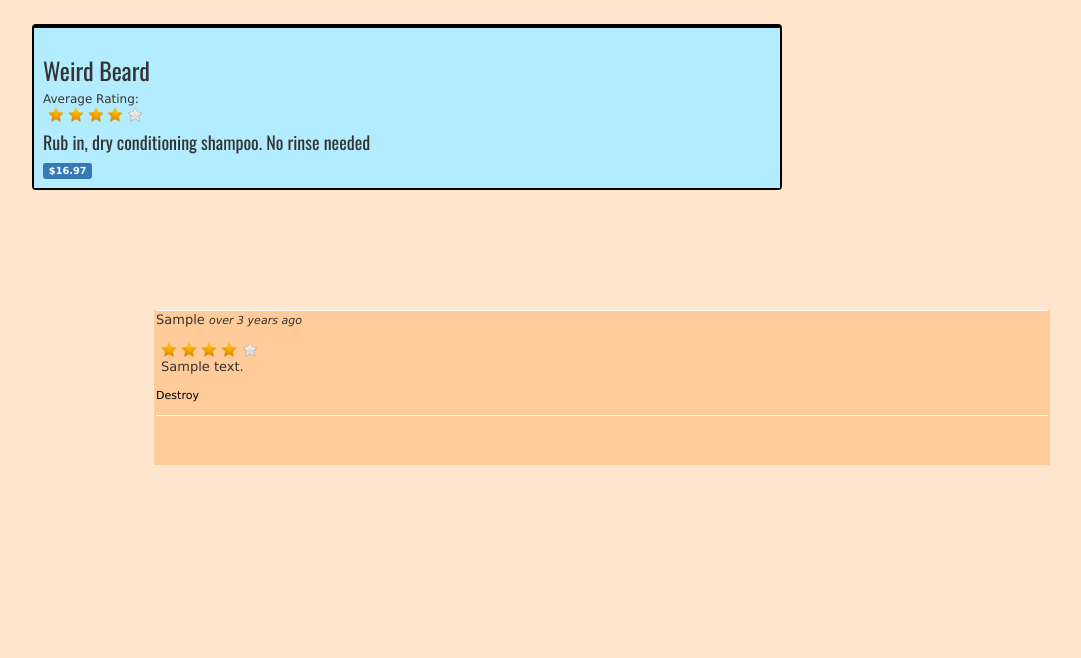
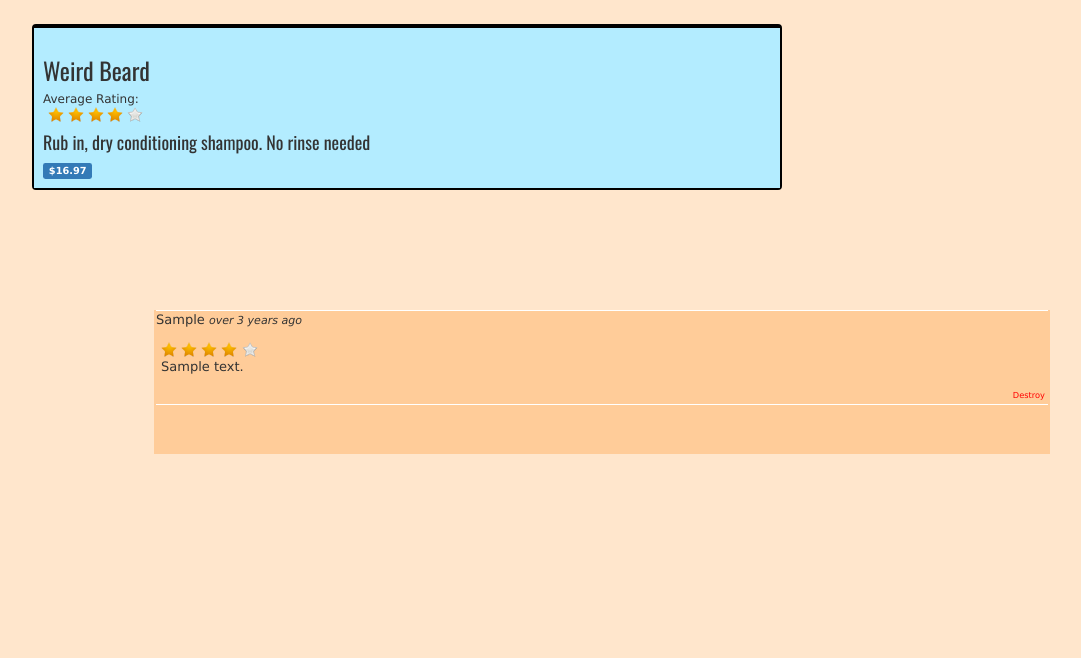
Before and after one commit to b-random/store_app, a Rails app: page /products/1 in a window 1280 px wide. Shown: the part 71-729 px from the top of the page, without its empty margins (38-1119 px from the left). Run offline with Rails 7, Linux system fonts and the light colour scheme; data comes from the database, SQL or seed files in the repository; tables that the repository leaves empty hold one stand-in row (Sample ...); style sheets or scripts are compiled from the project's sources; some libraries are stand-ins or nearby versions.

Commit message:
comments destroy button

```diff
--- a/app/assets/stylesheets/products.scss
+++ b/app/assets/stylesheets/products.scss
@@ -91,3 +91,10 @@
 .rated, .rated-p {
 	margin-left: 5px;
 }
+
+.comm-destroy {
+	color: red;
+	font-size: .75em;
+	margin-right: 20px;
+	float: right;
+}
--- a/app/views/products/_comments.html.erb
+++ b/app/views/products/_comments.html.erb
@@ -8,9 +8,9 @@
 	    </div>
             <!--time_ago_in_words is a helper that gives "an hour ago" displays-->
 	    <div class="rated" data-score="<%= comment.rating %>"></div>
-	    <div>
+	    <div class="rated-plus">
 	      <p class="rated-p"><%= comment.body %></p>
-	      <p class="comm-destroy"><small><%= link_to 'Destroy', product_comment_path(comment.product, comment), method: :delete, data: { confirm: 'Take a moment and think this through...  Is this what you really want?  Once you do it, there is no turning back.'} %></small>
+	      <p><small><%= link_to 'Destroy', product_comment_path(comment.product, comment), class: "comm-destroy", method: :delete, data: { confirm: 'Take a moment and think this through...  Is this what you really want?  Once you do it, there is no turning back.'} %></small>
 
 	      </p>
 	    </div>
```
